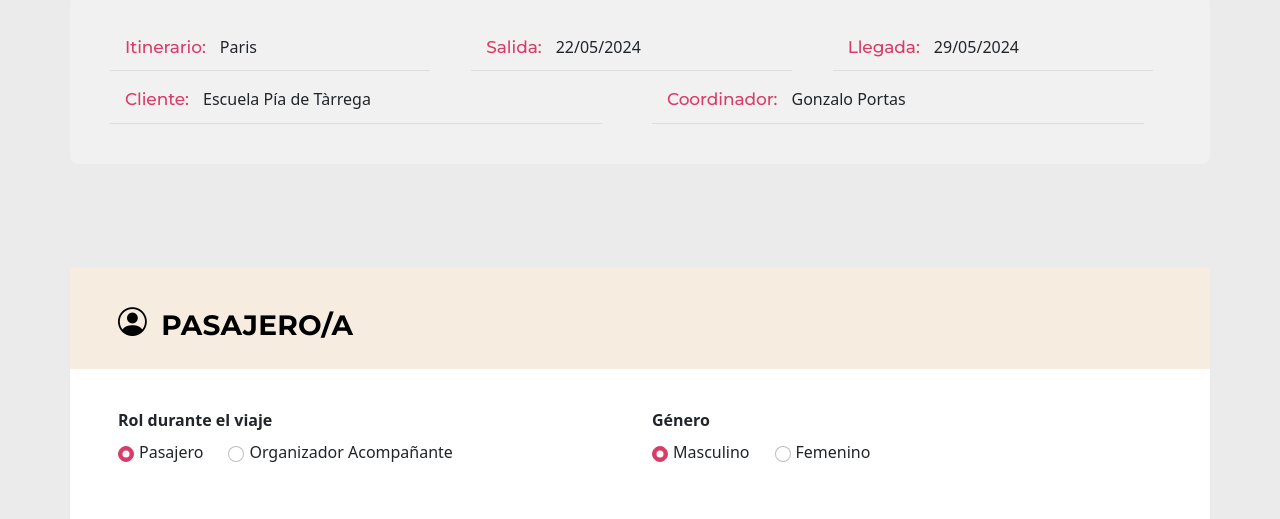
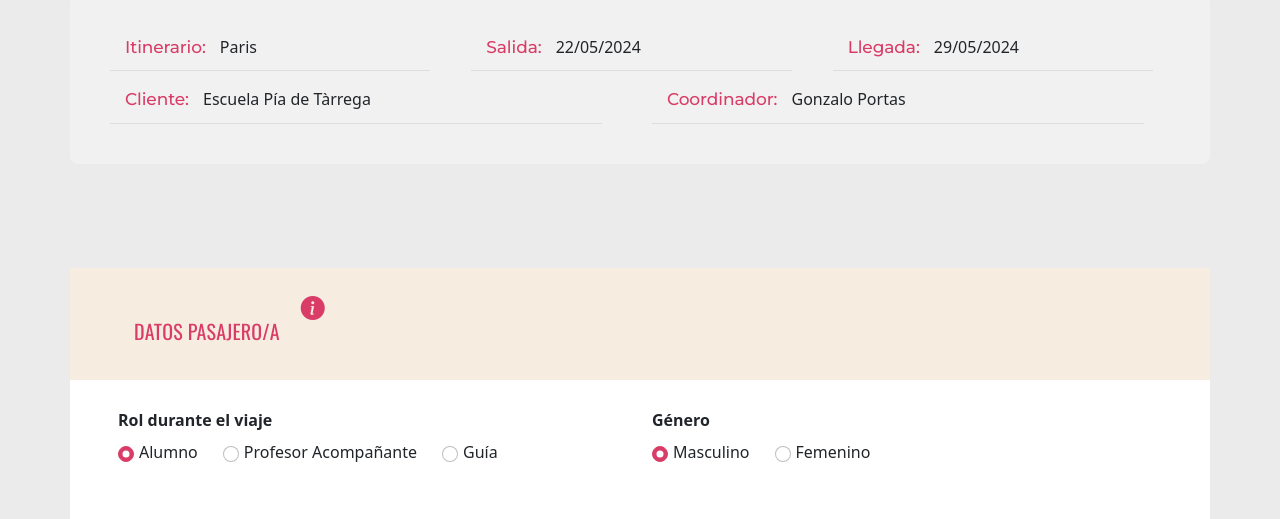
Before and after one commit to kouski/beta, a plain HTML site: page inscripcion1.html in a window 1280 px wide. Shown: the part 428-947 px from the top of the page. Drawn offline with nearby package versions, Linux system fonts and the light colour scheme.

Commit message:
titulos más cortos y en fila con el icono

```diff
--- a/inscripcion1.html
+++ b/inscripcion1.html
@@ -139,10 +139,10 @@
           <!-- toast -->
           <div class="tab-header pasajero ps-5">
             <!-- Ícono que activará el toast -->
-            <!-- <a href="#"><i class="bi bi-info-circle-fill position-absolute top-3 start-0 m-3 pt-3 " style="font-size: 1.5em;top: -0.4em;color: #d93d67;padding-left: 18em;" id="toastIcon"></i></a> -->
 
-            <i class="bi bi-person-circle mb-3" style="font-size: 1.8rem;"></i>
-            <h1><b>PASAJERO/A</b></h1><p class="pt-3 ms-3 mb-4"><!-- <b>DATOS PERSONALES</b> --></p>
+            <p class="pt-3 ms-3 mb-4"><b>DATOS PASAJERO/A</b></p><a href="#"><i class="bi bi-info-circle-fill position-absolute top-28 m-3 pt-3 " style="font-size: 1.5em;top: -0.4em;color: #d93d67;padding-left: 0.2em;" id="toastIcon"></i></a>
+            <!-- <i class="bi bi-person-circle mb-3" style="font-size: 1.8rem;"></i> -->
+            <!-- <p class="pt-3 ms-3 mb-4"><b>DATOS PASAJERO/A</b></p><a href="#"><i class="bi bi-info-circle-fill" style="font-size: 1.5em;top: -0.4em;color: #d93d67;padding-left: 0.5em;" id="toastIcon"></i></a> -->
         </div>
 
         <div class="container mt-5">
@@ -176,16 +176,16 @@
                     <div class="custom-radio-group">
                         <div class="form-check form-check-inline">
                             <input class="form-check-input" type="radio" name="rol" id="pasajero" value="pasajero" checked>
-                            <label class="form-check-label" for="pasajero">Pasajero</label>
+                            <label class="form-check-label" for="pasajero">Alumno</label>
                         </div>
                         <div class="form-check form-check-inline">
                             <input class="form-check-input" type="radio" name="rol" id="organizador" value="organizador">
-                            <label class="form-check-label" for="organizador">Organizador Acompañante</label>
+                            <label class="form-check-label" for="organizador">Profesor Acompañante</label>
                         </div>
-                        <!-- <div class="form-check form-check-inline">
+                        <div class="form-check form-check-inline">
                             <input class="form-check-input" type="radio" name="rol" id="guia" value="guia">
                             <label class="form-check-label" for="guia">Guía</label>
-                        </div> -->
+                        </div>
                     </div>
                 </div>
                 <div class="col-md-6 pt-custom">
@@ -514,10 +514,10 @@
     <!-- toast -->
     <div class="tab-header pasajero ps-5">
       <!-- Ícono que activará el toast -->
-      <!-- <a href="#"><i class="bi bi-info-circle-fill position-absolute top-28 m-3 pt-3 " style="font-size: 1.5em;top: -0.4em;color: #d93d67;padding-left: 18em;right: 17.4em;" id="toastIcon2"></i></a> -->
 
-      <i class="bi bi-people-fill mb-3" style="font-size: 1.8rem;"></i>
-      <h1><b>PADRE /MADRE / TUTOR LEGAL</b></h1><p class="pt-3 ms-3 mb-4"><!-- <b>DATOS DEL RESPONSABLE DEL MENOR</b> --></p>
+
+      <!-- <i class="bi bi-people-fill mb-3" style="font-size: 1.8rem;"></i> -->
+      <p class="pt-3 ms-3 mb-4"><b>DATOS DEL RESPONSABLE DEL MENOR</b></p><a href="#"><i class="bi bi-info-circle-fill position-absolute top-28 m-3 pt-3 " style="font-size: 1.5em;top: -0.4em;color: #d93d67;padding-left: 0.2em;" id="toastIcon2"></i></a>
   </div>
 
   <div class="container mt-5">
```
